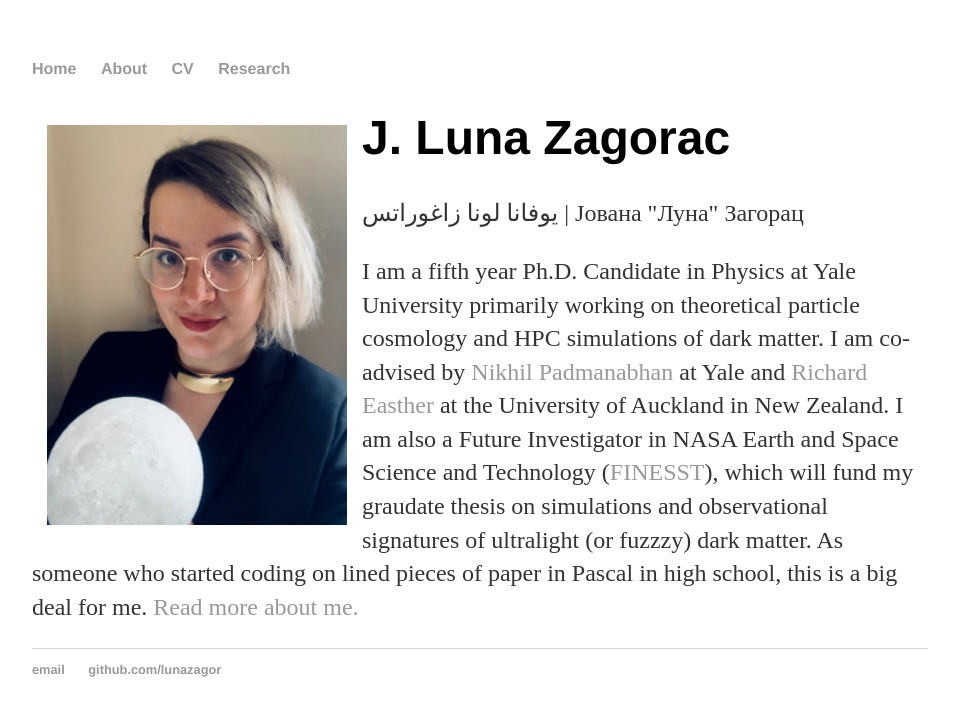
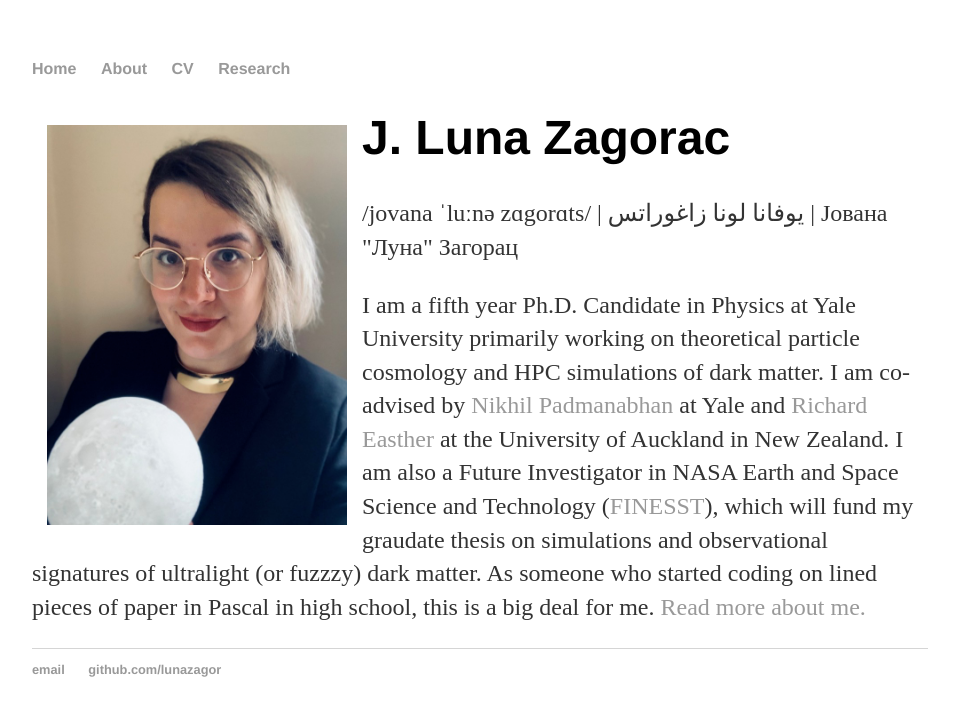
Before and after one commit to lunazagor/lunazagor.github.io, a Jekyll site: the page built from index.html, in a window 1280 px wide. Shown: the top 716 px of the page, without its empty margins (160-1119 px from the left). Built offline with Jekyll 4.4.1, drawn with Linux system fonts in a browser that asks for light colours.

Commit message:
Update index.html

```diff
--- a/index.html
+++ b/index.html
@@ -10,12 +10,17 @@
 }
 </style>
 
+
+
+
+
 <img src="portrait.png", align = "left", style="display:block;padding:15px;width:300px">
 
 <div class="blurb">
 	<h1> J. Luna Zagorac </h1>
 	<! -- Paragraph of name spellings -->
-	<p> يوفانا لونا زاغوراتس | &#1032&#1086&#1074&#1072&#1085&#1072 "&#1051&#1091&#1085&#1072" &#1047&#1072&#1075&#1086&#1088&#1072&#1094;<p>
+	<p>
+/jovana ˈluːnə zɑgorɑts/ | يوفانا لونا زاغوراتس | &#1032&#1086&#1074&#1072&#1085&#1072 "&#1051&#1091&#1085&#1072" &#1047&#1072&#1075&#1086&#1088&#1072&#1094;<p>
 	<! -- Brief About Me -->
 	<p> I am a fifth year Ph.D. Candidate in Physics at Yale University primarily working on theoretical particle cosmology and HPC simulations of dark matter. I am co-advised by <a href="https://physics.yale.edu/people/nikhil-padmanabhan">Nikhil Padmanabhan</a> at Yale and <a href="https://www.physics.auckland.ac.nz/people/reas725">Richard Easther</a> at the University of Auckland in New Zealand. I am also a Future Investigator in NASA Earth and Space Science and Technology (<a href="https://nspires.nasaprs.com/external/viewrepositorydocument/cmdocumentid=753338/solicitationId=%7BE16CD59F-29DD-06C0-8971-CE1A9C252FD4%7D/viewSolicitationDocument=1/FINESST%20ASTRO20%20Proposal%20Selections.pdf">FINESST</a>), which will fund my graudate thesis on simulations and observational signatures of ultralight (or fuzzzy) dark matter. As someone who started coding on lined pieces of paper in Pascal in high school, this is a big deal for me. <a href="/about"> Read more about me.</a></p>
 </div><!-- /.blurb -->
```
